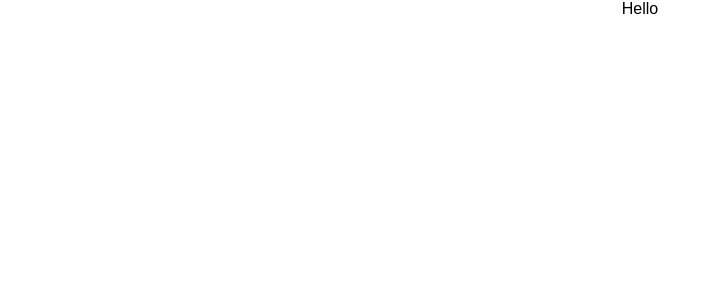
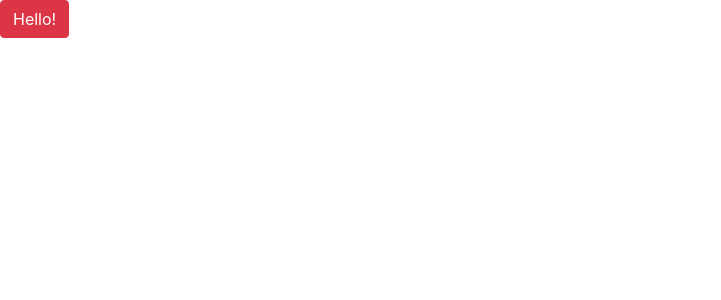
Before and after one commit to PatrickS83/restaurant-builder, a React (Create React App) app: page / in a window 1280 px wide. Shown: the top 300 px of the page, without its empty margins (0-721 px from the left). Built offline with nearby package versions, Linux system fonts and the light colour scheme.

Commit message:
add bootstrap dependency

```diff
--- a/package.json
+++ b/package.json
@@ -3,6 +3,7 @@
   "version": "0.1.0",
   "private": true,
   "dependencies": {
+    "bootstrap": "^4.0.0",
     "react": "^16.2.0",
     "react-dom": "^16.2.0",
     "react-scripts": "1.1.1",
--- a/src/App.js
+++ b/src/App.js
@@ -1,12 +1,12 @@
 import React, { Component } from 'react';
 import './App.css';
+import { Button } from 'reactstrap';
 
 class App extends Component {
+
   render() {
     return (
-      <div className="App">
-        Hello
-      </div>
+      <Button color="danger">Hello!</Button>
     );
   }
 }
--- a/src/index.js
+++ b/src/index.js
@@ -1,6 +1,7 @@
 import React from 'react';
 import ReactDOM from 'react-dom';
 import './index.css';
+import 'bootstrap/dist/css/bootstrap.min.css';
 import App from './App';
 import registerServiceWorker from './registerServiceWorker';
 
```
Also changed, not shown: 1 other file (tests, documents, lock files or other folders).
